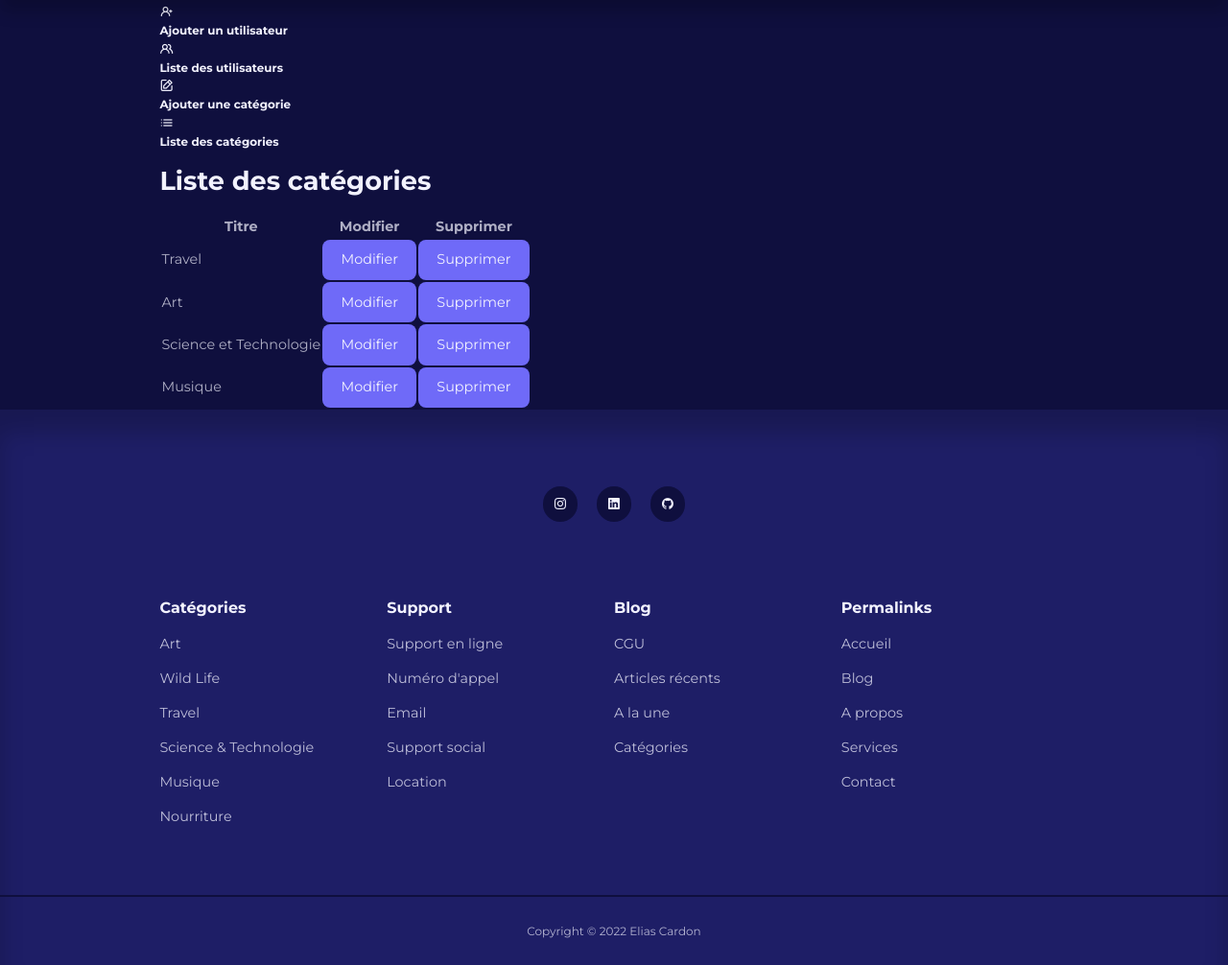
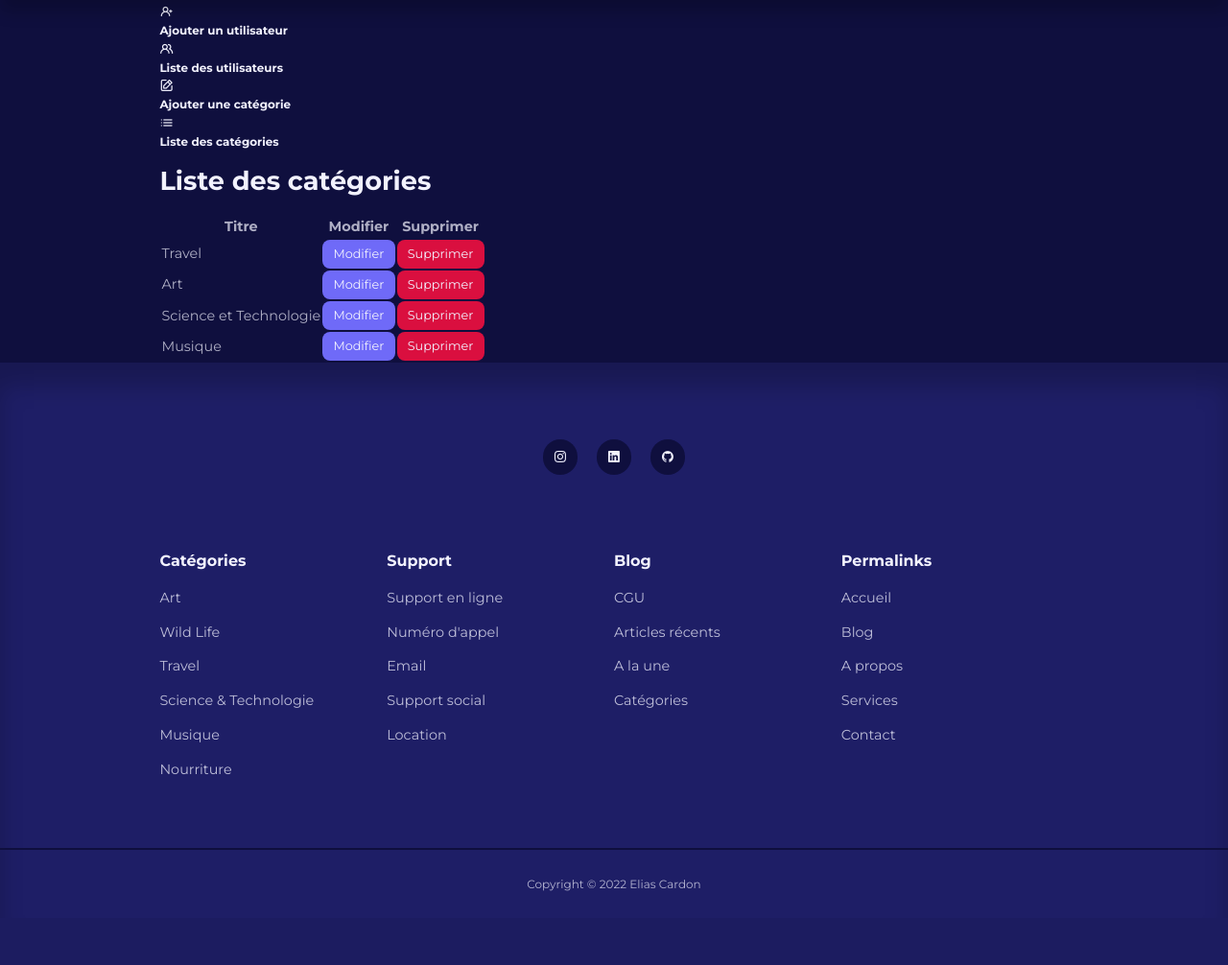
Before and after one commit to elias-cardon/blog, a PHP site: page /manage-category.php in a window 1280 px wide. Shown: the part 76-1082 px from the top of the page at 96% size. After the commit the page ends 1005 px from the top, so only its background shows below. Run offline with PHP 8.4, Linux system fonts and the light colour scheme.

Commit message:
On fait la liste des catégories

```diff
--- a/assets/style.css
+++ b/assets/style.css
@@ -388,6 +388,20 @@ BUTTON
     color: var(--color-white);
 }
 
+.btn.sm{
+    padding: 0.3rem 0.7rem;
+    font-size: 0.8rem;
+}
+
+.btn.danger{
+    background: var(--color-red);
+}
+
+.btn:hover{
+    background: var(--color-white);
+    color: var(--color-bg);
+}
+
 /* =============================================================
 SINGLE POST
  ============================================================== */
@@ -493,6 +507,10 @@ input, textarea, select{
 .form__section small a{
     color: var(--color-primary)
 }
+
+/* =============================================================
+DASHBOARD
+ ============================================================== */
 
 /* =============================================================
 MEDIA QUERIES (MEDIUM DEVICES)
--- a/manage-category.php
+++ b/manage-category.php
@@ -101,22 +101,22 @@
                 <tr>
                     <td>Travel</td>
                     <td><a href="edit-category.php" class="btn sm">Modifier</a></td>
-                    <td><a href="delete-category.php" class="btn sm">Supprimer</a></td>
+                    <td><a href="delete-category.php" class="btn sm danger">Supprimer</a></td>
                 </tr>
                 <tr>
                     <td>Art</td>
                     <td><a href="edit-category.php" class="btn sm">Modifier</a></td>
-                    <td><a href="delete-category.php" class="btn sm">Supprimer</a></td>
+                    <td><a href="delete-category.php" class="btn sm danger">Supprimer</a></td>
                 </tr>
                 <tr>
                     <td>Science et Technologie</td>
                     <td><a href="edit-category.php" class="btn sm">Modifier</a></td>
-                    <td><a href="delete-category.php" class="btn sm">Supprimer</a></td>
+                    <td><a href="delete-category.php" class="btn sm danger">Supprimer</a></td>
                 </tr>
                 <tr>
                     <td>Musique</td>
                     <td><a href="edit-category.php" class="btn sm">Modifier</a></td>
-                    <td><a href="delete-category.php" class="btn sm">Supprimer</a></td>
+                    <td><a href="delete-category.php" class="btn sm danger">Supprimer</a></td>
                 </tr>
                 </tbody>
             </table>
```
